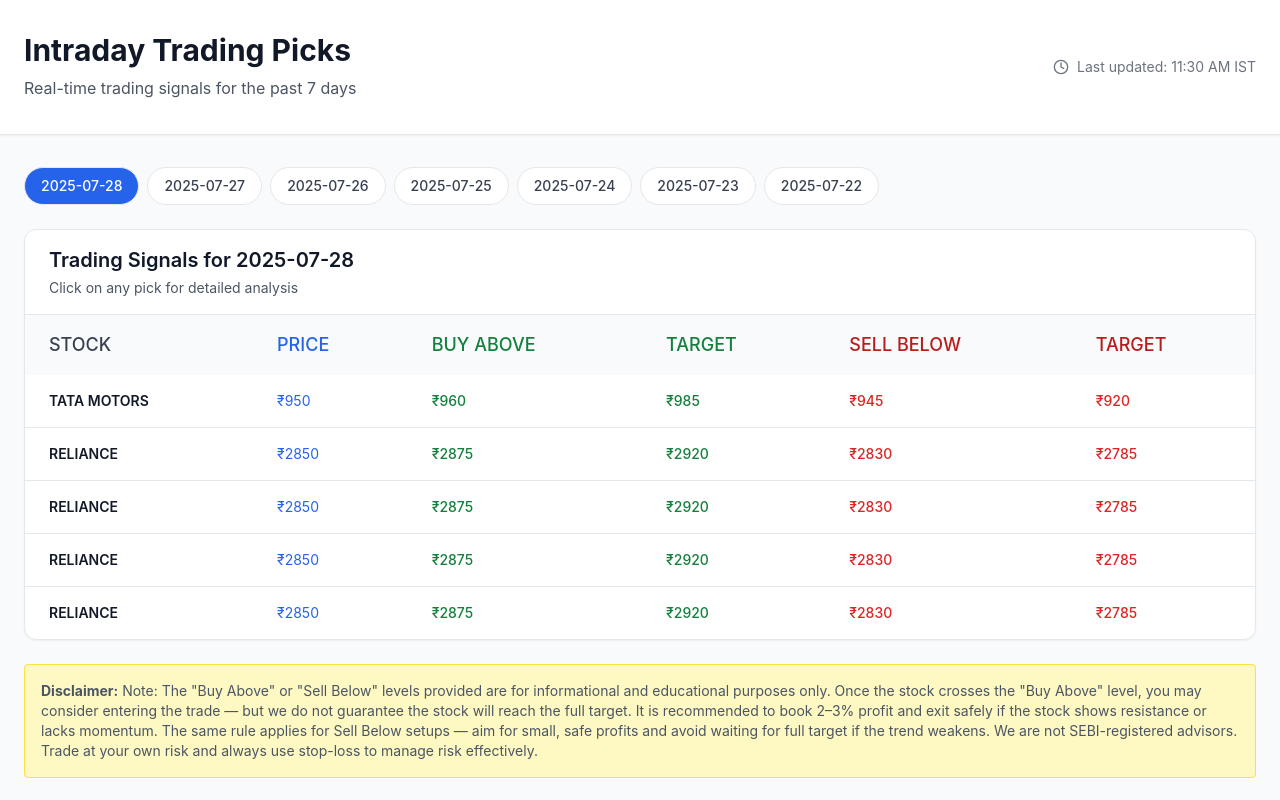
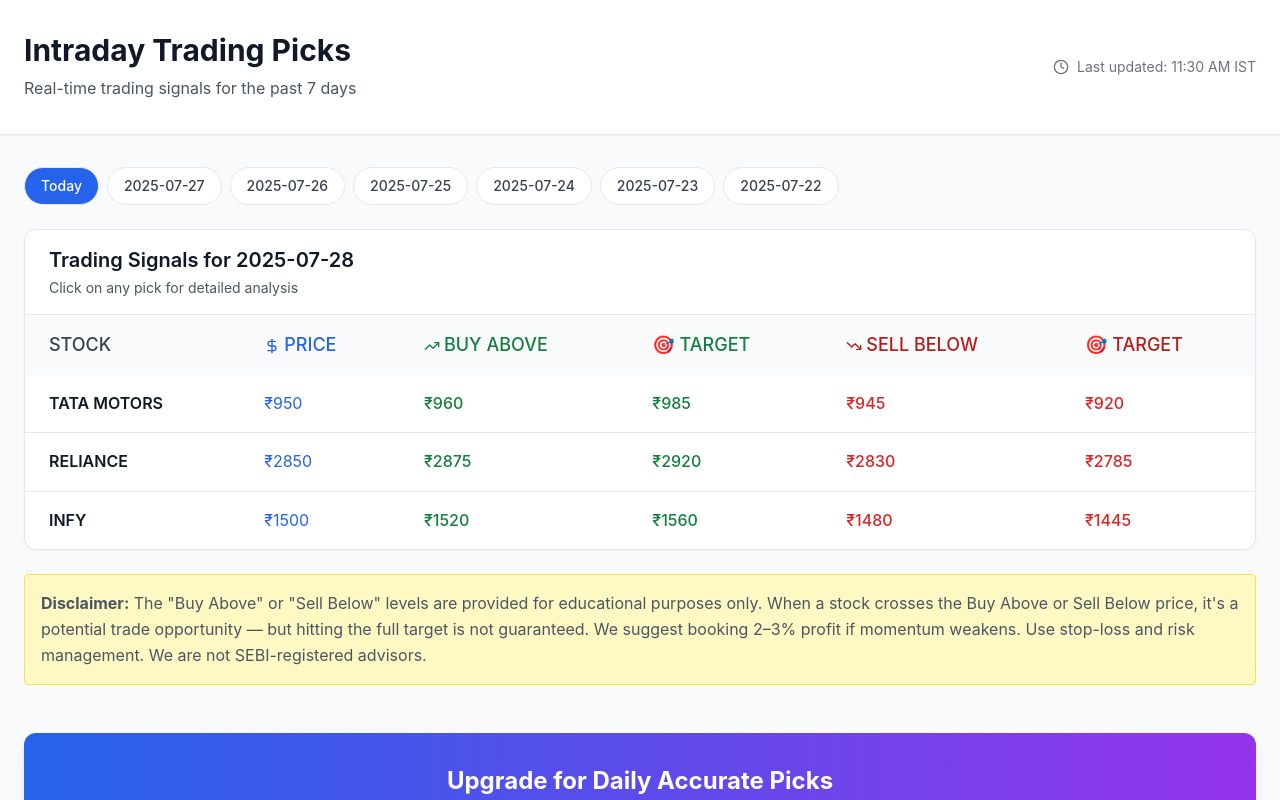
Before and after one commit to manjeshpatagar/Mytradingview, a Next.js app in the folder trading-view/: page /intraday-picks in a window 1280 px wide. Shown: the top 800 px of the page. Built offline with nearby package versions, Linux system fonts and the light colour scheme.

Commit message:
css chnaged in page.tsx

```diff
--- a/trading-view/src/app/intraday-picks/page.tsx
+++ b/trading-view/src/app/intraday-picks/page.tsx
@@ -1,7 +1,16 @@
 'use client';
 import React, { useState } from 'react';
 import { motion } from 'framer-motion';
-import { Clock, TrendingUp, DollarSign, Target, ArrowRight } from 'lucide-react';
+import {
+  Clock,
+  TrendingUp,
+  TrendingDown,
+  DollarSign,
+  Target,
+  ArrowRight,
+  Info,
+  Star
+} from 'lucide-react';
 
 export default function IntradayPicks() {
   const today = new Date();
@@ -36,85 +45,39 @@
       sellTarget: 2785,
     },
     {
-      id: 2,
+      id: 3,
       date: formatDate(today),
-      symbol: 'RELIANCE',
-      price: 2850,
-      buyAbove: 2875,
-      buyTarget: 2920,
-      sellBelow: 2830,
-      sellTarget: 2785,
-    },
-       {
-      id: 2,
-      date: formatDate(today),
-      symbol: 'RELIANCE',
-      price: 2850,
-      buyAbove: 2875,
-      buyTarget: 2920,
-      sellBelow: 2830,
-      sellTarget: 2785,
-    },
-       {
-      id: 2,
-      date: formatDate(today),
-      symbol: 'RELIANCE',
-      price: 2850,
-      buyAbove: 2875,
-      buyTarget: 2920,
-      sellBelow: 2830,
-      sellTarget: 2785,
-    },
-    {
-      id: 3,
-      date: formatDate(new Date(today.getTime() - 1 * 86400000)),
       symbol: 'INFY',
       price: 1500,
-      buyAbove: 1600,
-      buyTarget: 1625,
-      sellBelow: 1585,
-      sellTarget: 1560,
+      buyAbove: 1520,
+      buyTarget: 1560,
+      sellBelow: 1480,
+      sellTarget: 1445,
     },
     {
       id: 4,
-      date: formatDate(new Date(today.getTime() - 2 * 86400000)),
+      date: formatDate(new Date(today.getTime() - 1 * 86400000)),
       symbol: 'HDFC BANK',
       price: 1650,
-      buyAbove: 1650,
+      buyAbove: 1655,
       buyTarget: 1680,
       sellBelow: 1620,
       sellTarget: 1595,
     },
+    {
+      id: 5,
+      date: formatDate(new Date(today.getTime() - 2 * 86400000)),
+      symbol: 'ICICI BANK',
+      price: 935,
+      buyAbove: 950,
+      buyTarget: 975,
+      sellBelow: 920,
+      sellTarget: 890,
+    },
+
   ];
 
   const filteredPicks = allPicks.filter(p => p.date === selectedDate);
-
-
-  //   {
-  //     label: 'Total Picks',
-  //     value: allPicks.length.toString(),
-  //     icon: Target,
-  //     color: 'text-blue-600',
-  //   },
-  //   {
-  //     label: 'Success Rate',
-  //     value: '87%',
-  //     icon: TrendingUp,
-  //     color: 'text-green-600',
-  //   },
-  //   {
-  //     label: 'Avg Return',
-  //     value: '+4.2%',
-  //     icon: DollarSign,
-  //     color: 'text-purple-600',
-  //   },
-  //   {
-  //     label: 'Active Signals',
-  //     value: filteredPicks.length.toString(),
-  //     icon: Clock,
-  //     color: 'text-orange-600',
-  //   },
-  // ];
 
   return (
     <div className="min-h-screen bg-gray-50">
@@ -134,21 +97,24 @@
       </div>
 
       <div className="max-w-7xl mx-auto px-6 py-8">
-
         {/* Date Selector */}
         <div className="flex flex-wrap gap-2 mb-6">
-          {last7Days.map(date => (
+          {last7Days.map(date => {
+            const isToday = date === formatDate(today);
+            return (
               <button
                 key={date}
                 onClick={() => setSelectedDate(date)}
-              className={`px-4 py-2 rounded-full text-sm font-medium border ${selectedDate === date
+                className={`px-4 py-2 rounded-full text-sm font-medium border ${
+                  selectedDate === date
                     ? 'bg-blue-600 text-white'
                     : 'bg-white text-gray-700 hover:bg-gray-100'
                 }`}
               >
-              {date}
+                {isToday ? 'Today' : date}
               </button>
-          ))}
+            );
+          })}
         </div>
 
         {/* Picks Table */}
@@ -163,11 +129,21 @@
               <thead className="bg-gray-50">
                 <tr>
                   <th className="px-6 py-4 text-left text-lg font-medium text-gray-700 uppercase">Stock</th>
-                  <th className="px-6 py-4 text-left text-lg font-medium text-blue-600 uppercase">Price</th>
-                  <th className="px-6 py-4 text-left text-lg font-medium text-green-700 uppercase">Buy Above</th>
-                  <th className="px-6 py-4 text-left text-lg font-medium text-green-700 uppercase">Target</th>
-                  <th className="px-6 py-4 text-left text-lg font-medium text-red-700 uppercase">Sell Below</th>
-                  <th className="px-6 py-4 text-left text-lg font-medium text-red-700 uppercase">Target</th>
+                  <th className="px-6 py-4 text-left text-lg font-medium text-blue-600 uppercase">
+                    <DollarSign className="inline w-4 h-4 mr-1" />Price
+                  </th>
+                  <th className="px-6 py-4 text-left text-lg font-medium text-green-700 uppercase" title="Price to trigger a Buy trade">
+                    <TrendingUp className="inline w-4 h-4 mr-1" />Buy Above
+                  </th>
+                  <th className="px-6 py-4 text-left text-lg font-medium text-green-700 uppercase" title="Expected upside target">
+                    🎯 Target
+                  </th>
+                  <th className="px-6 py-4 text-left text-lg font-medium text-red-700 uppercase" title="Price to trigger a Sell trade">
+                    <TrendingDown className="inline w-4 h-4 mr-1" />Sell Below
+                  </th>
+                  <th className="px-6 py-4 text-left text-lg font-medium text-red-700 uppercase" title="Expected downside target">
+                    🎯 Target
+                  </th>
                 </tr>
               </thead>
               <tbody className="divide-y divide-gray-200">
@@ -180,18 +156,17 @@
                       transition={{ duration: 0.5, delay: index * 0.1 }}
                       className="hover:bg-gray-50 transition-colors cursor-pointer"
                     >
-                      <td className="px-6 py-4 text-sm font-semibold text-gray-900">{pick.symbol}</td>
-                      <td className="px-6 py-4 text-sm text-blue-600">₹{pick.price}</td>
-
-                      <td className="px-6 py-4 text-sm text-green-700 font-medium">₹{pick.buyAbove}</td>
-                      <td className="px-6 py-4 text-sm text-green-700 font-medium">₹{pick.buyTarget}</td>
-                      <td className="px-6 py-4 text-sm text-red-600 font-medium">₹{pick.sellBelow}</td>
-                      <td className="px-6 py-4 text-sm text-red-600 font-medium">₹{pick.sellTarget}</td>
+                      <td className="px-6 py-4 text-md font-semibold text-gray-900">{pick.symbol}</td>
+                      <td className="px-6 py-4 text-md text-blue-600">₹{pick.price}</td>
+                      <td className="px-6 py-4 text-md text-green-700 font-medium">₹{pick.buyAbove}</td>
+                      <td className="px-6 py-4 text-md text-green-700 font-medium">₹{pick.buyTarget}</td>
+                      <td className="px-6 py-4 text-md text-red-600 font-medium">₹{pick.sellBelow}</td>
+                      <td className="px-6 py-4 text-md text-red-600 font-medium">₹{pick.sellTarget}</td>
                     </motion.tr>
                   ))
                 ) : (
                   <tr>
-                    <td colSpan={5} className="text-center text-gray-500 py-6">
+                    <td colSpan={6} className="text-center text-gray-500 py-6">
                       No picks available for this date.
                     </td>
                   </tr>
@@ -202,24 +177,20 @@
         </div>
 
         {/* Disclaimer */}
-        <div className="p-4 text-sm text-gray-600 bg-yellow-100 border border-yellow-300 rounded mt-6">
-          <strong>Disclaimer:</strong> Note: The "Buy Above" or "Sell Below" levels provided are for informational and educational purposes only.
-
-          Once the stock crosses the "Buy Above" level, you may consider entering the trade — but we do not guarantee the stock will reach the full target. It is recommended to book 2–3% profit and exit safely if the stock shows resistance or lacks momentum.
-
-          The same rule applies for Sell Below setups — aim for small, safe profits and avoid waiting for full target if the trend weakens.
-
-          We are not SEBI-registered advisors. Trade at your own risk and always use stop-loss to manage risk effectively.
+        <div className="p-4 text-md text-gray-600 bg-yellow-100 border border-yellow-300 rounded mt-6">
+          <strong>Disclaimer:</strong> The "Buy Above" or "Sell Below" levels are provided for educational purposes only.
+          When a stock crosses the Buy Above or Sell Below price, it's a potential trade opportunity — but hitting the full target is not guaranteed.
+          We suggest booking 2–3% profit if momentum weakens. Use stop-loss and risk management. We are not SEBI-registered advisors.
         </div>
 
-        {/* CTA */}
+        {/* Premium CTA */}
         <div className="mt-12 text-center">
-          <div className="bg-gradient-to-r from-blue-600 to-purple-600 rounded-xl p-8 text-white">
-            <h3 className="text-2xl font-bold mb-4">Ready to Start Trading?</h3>
+          <div className="bg-gradient-to-r from-blue-600 to-purple-600 rounded-xl p-8 text-white shadow-lg">
+            <h3 className="text-2xl font-bold mb-4">Upgrade for Daily Accurate Picks</h3>
             <p className="text-blue-100 mb-6 max-w-2xl mx-auto">
-              Get access to our premium trading signals and advanced analytics to maximize your trading potential.
+              Get real-time alerts, detailed chart analysis, and exclusive trading setups. Start your 7-day free trial now!
             </p>
-            <button className="bg-white text-blue-600 px-8 py-3 rounded-lg font-semibold hover:bg-gray-100 transition-colors">
+            <button className="bg-white text-blue-700 px-8 py-3 rounded-lg font-semibold hover:bg-gray-100 transition-colors">
               Get Premium Access <ArrowRight className="w-5 h-5 ml-2 inline" />
             </button>
           </div>
--- a/trading-view/src/app/page.tsx
+++ b/trading-view/src/app/page.tsx
@@ -104,7 +104,7 @@
 
   const navigationItems = [
     { name: 'Intraday Picks', href: '/intraday-picks', icon: Target },
-    { name: 'Results', href: '/results', icon: Calendar },
+    { name: 'Stock Events', href: '/results', icon: Calendar },
     { name: 'Stock News', href: '/stock-news', icon: Newspaper },
     { name: 'Market News', href: '/market-news', icon: Globe },
     { name: 'Trade Plan', href: '/trade-plan', icon: BookOpen },
@@ -361,7 +361,7 @@
               <h3 className="text-white font-semibold mb-4">Trading Tools</h3>
               <ul className="space-y-2">
                 <li><Link href="/intraday-picks" className="text-gray-400 hover:text-white transition-colors">Intraday Picks</Link></li>
-                <li><Link href="/results" className="text-gray-400 hover:text-white transition-colors">Results</Link></li>
+                <li><Link href="/results" className="text-gray-400 hover:text-white transition-colors">Stock Events</Link></li>
                 <li><Link href="/stock-news" className="text-gray-400 hover:text-white transition-colors">Stock News</Link></li>
                 <li><Link href="/market-news" className="text-gray-400 hover:text-white transition-colors">Market News</Link></li>
               </ul>
```
Lines whose indentation alone changed are shown as unchanged.
